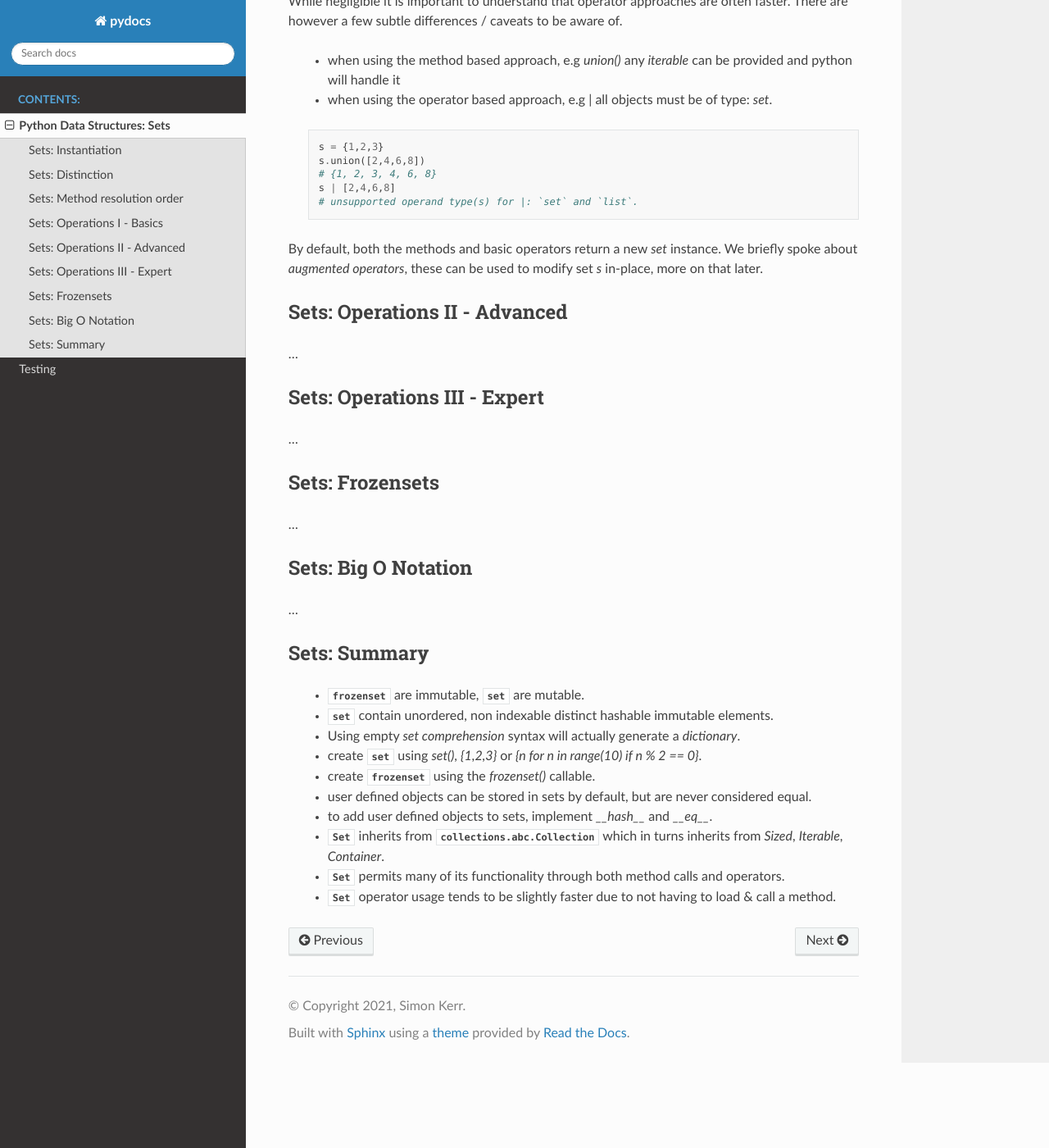
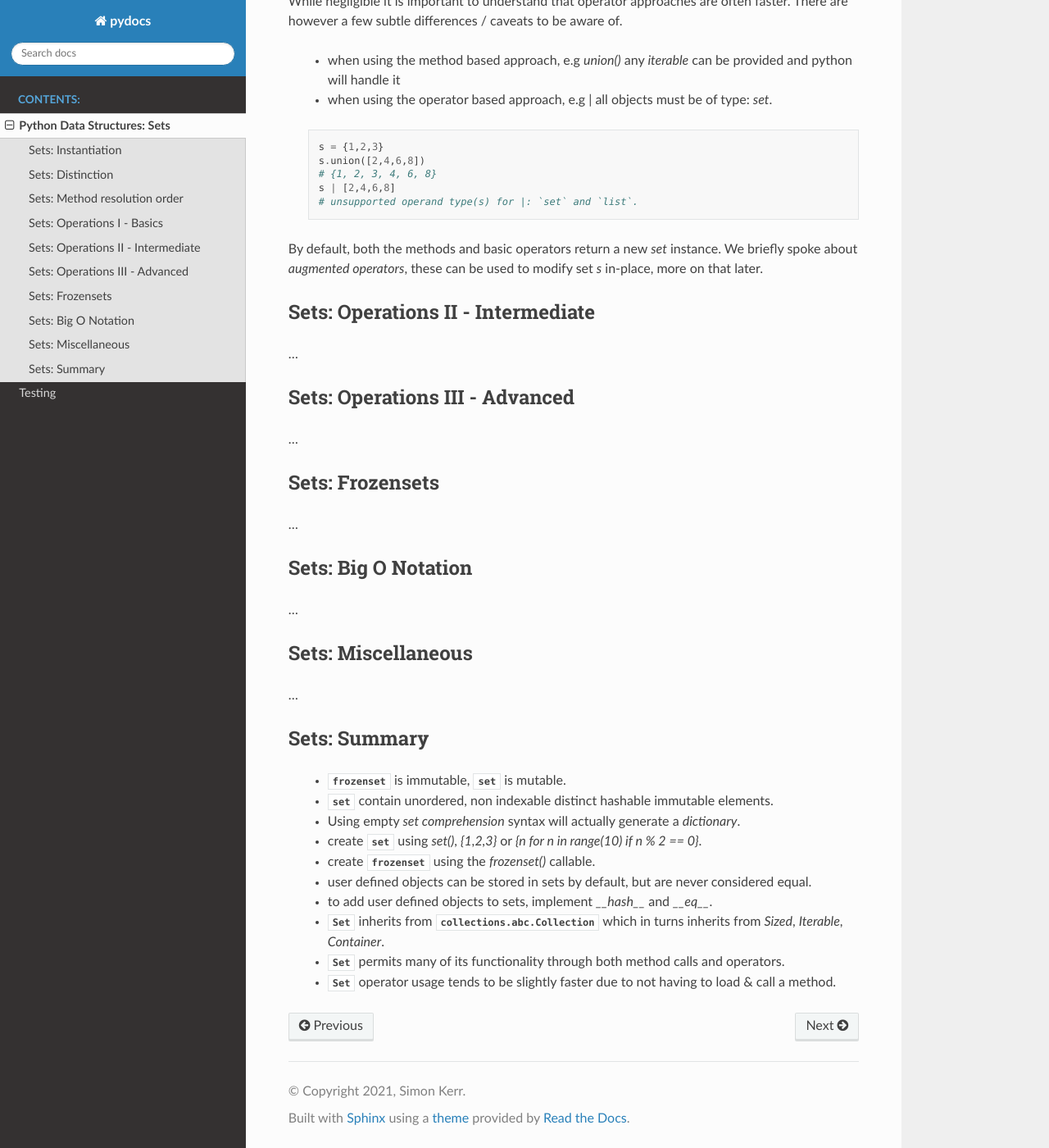
Before and after one commit to symonk/pydocs, a Sphinx documentation site: the page built from docs/source/_data_structures/sets/sets.rst, in a window 1280 px wide and 1400 px high, scrolled down 4903 px. Shown: the whole window at 82% size. Built offline with Sphinx 7.4.7 and the Read the Docs theme 2.0.0, drawn with Linux system fonts in a browser that asks for light colours.

```diff
--- a/docs/source/_data_structures/sets/sets.rst
+++ b/docs/source/_data_structures/sets/sets.rst
@@ -269,13 +269,13 @@ By default, both the methods and basic operators return a new `set` instance.  W
 `augmented operators`, these can be used to modify set `s` in-place, more on that later.
 
 
-Sets: Operations II - Advanced
--------------------------------
+Sets: Operations II - Intermediate
+-----------------------------------
 
 ...
 
-Sets: Operations III - Expert
-------------------------------
+Sets: Operations III - Advanced
+--------------------------------
 
 ...
 
@@ -292,10 +292,16 @@ Sets: Big O Notation
 ...
 
 
+Sets: Miscellaneous
+--------------------
+
+...
+
+
 Sets: Summary
 --------------
 
-    * :class:`frozenset` are immutable, :class:`set` are mutable.
+    * :class:`frozenset` is immutable, :class:`set` is mutable.
     * :class:`set` contain unordered, non indexable distinct hashable immutable elements.
     * Using empty `set comprehension` syntax will actually generate a `dictionary`.
     * create :class:`set` using `set()`, `{1,2,3}` or `{n for n in range(10) if n % 2 == 0}`.
```
Also changed, not shown: README.md (+1 -1 lines).
